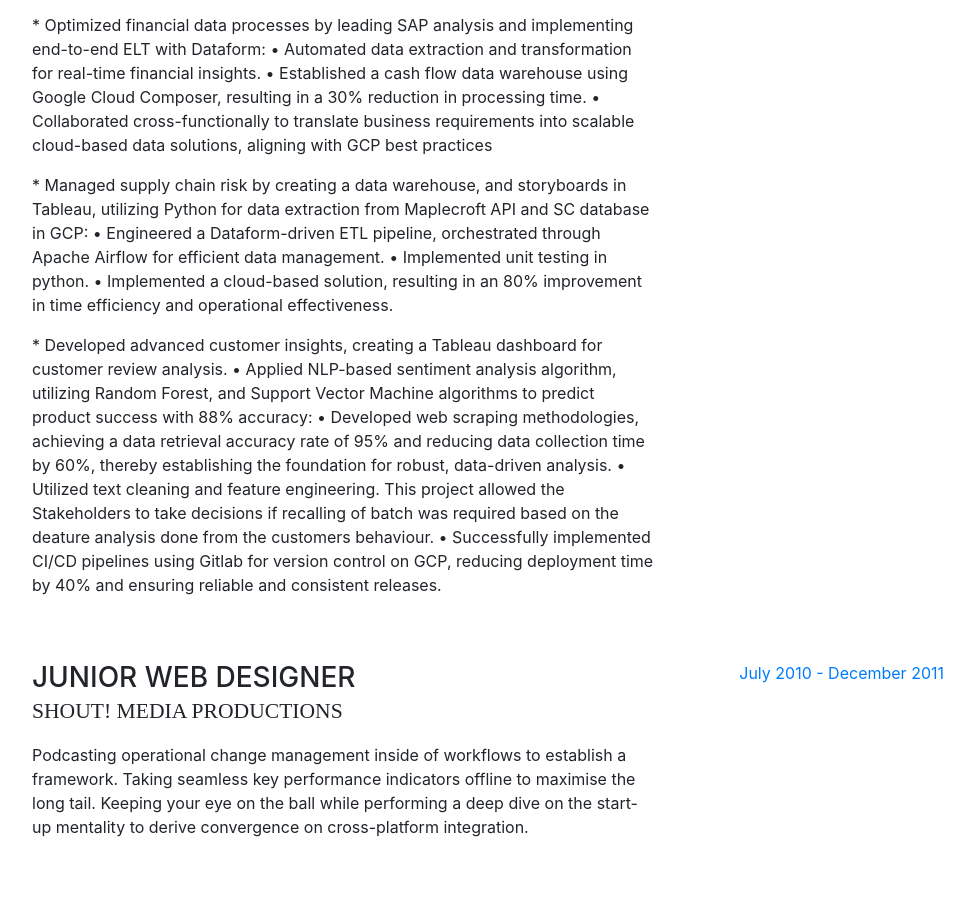
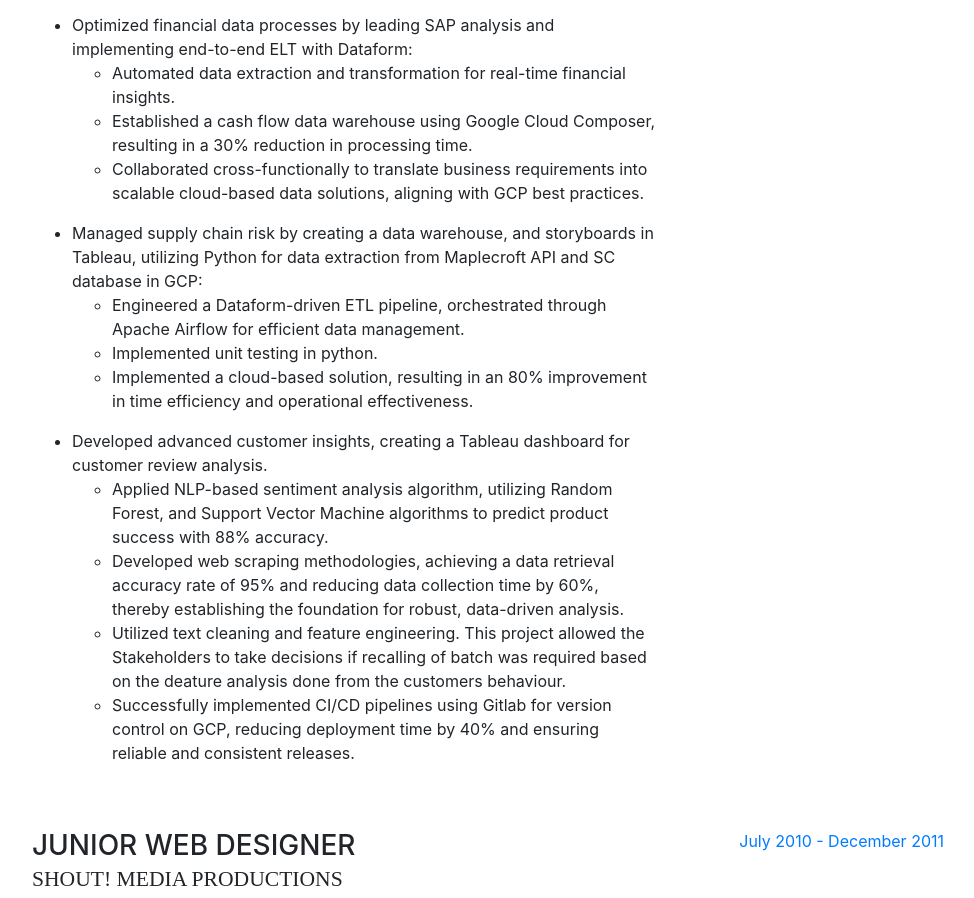
Before and after one commit to khyatis10/khyati-sharma.github.io, a website with bundled scripts: page index.html in a window 1280 px wide. Shown: the part 1703-2601 px from the top of the page, without its empty margins (288-1262 px from the left). Built offline with nearby package versions, Linux system fonts and the light colour scheme; a web font is replaced by a local one.

Commit message:
updating expereince section in index html file

```diff
--- a/index.html
+++ b/index.html
@@ -144,19 +144,34 @@
               <h3 class="mb-0">Tata Consultancy Services</h3>
               <div class="subheading mb-3">Data Scientist</div>
               <p>At TCS, I had the opportunity to work closely with Jaguar Land Rover as both a Data Engineer and Data Scientist. This dual role allowed me to leverage my expertise effectively, contributing directly to the success of Jaguar Land Rover while honing my skills in the automotive industry.</p>
-              <p>* Optimized financial data processes by leading SAP analysis and implementing end-to-end ELT with Dataform:
-                • Automated data extraction and transformation for real-time financial insights.
-                • Established a cash flow data warehouse using Google Cloud Composer, resulting in a 30% reduction in processing time.
-                • Collaborated cross-functionally to translate business requirements into scalable cloud-based data solutions, aligning with GCP best practices</p>
-              <p>* Managed supply chain risk by creating a data warehouse, and storyboards in Tableau, utilizing Python for data extraction from Maplecroft API and SC database in GCP:
-                • Engineered a Dataform-driven ETL pipeline, orchestrated through Apache Airflow for efficient data management.
-                • Implemented unit testing in python.
-                • Implemented a cloud-based solution, resulting in an 80% improvement in time efficiency and operational effectiveness.</p>
-              <p>* Developed advanced customer insights, creating a Tableau dashboard for customer review analysis.
-                • Applied NLP-based sentiment analysis algorithm, utilizing Random Forest, and Support Vector Machine algorithms to predict product success with 88% accuracy:
-                • Developed web scraping methodologies, achieving a data retrieval accuracy rate of 95% and reducing data collection time by 60%, thereby establishing the foundation for robust, data-driven analysis.
-                • Utilized text cleaning and feature engineering. This project allowed the Stakeholders to take decisions if recalling of batch was required based on the deature analysis done from the customers behaviour.
-                • Successfully implemented CI/CD pipelines using Gitlab for version control on GCP, reducing deployment time by 40% and ensuring reliable and consistent releases. </p>
+              <ul>
+              <li>Optimized financial data processes by leading SAP analysis and implementing end-to-end ELT with Dataform:</li>
+              <ul>
+                <li>Automated data extraction and transformation for real-time financial insights.</li>
+                <li>Established a cash flow data warehouse using Google Cloud Composer, resulting in a 30% reduction in processing time.</li>
+                <li>Collaborated cross-functionally to translate business requirements into scalable cloud-based data solutions, aligning with GCP best practices.</li>
+              </ul>
+              </ul>
+
+              <ul>
+              <li>Managed supply chain risk by creating a data warehouse, and storyboards in Tableau, utilizing Python for data extraction from Maplecroft API and SC database in GCP:</li>
+              <ul>
+                <li>Engineered a Dataform-driven ETL pipeline, orchestrated through Apache Airflow for efficient data management.</li>
+                <li>Implemented unit testing in python.</li>
+                <li>Implemented a cloud-based solution, resulting in an 80% improvement in time efficiency and operational effectiveness.</li>
+              </ul>
+              </ul>
+
+              <ul>
+              <li>Developed advanced customer insights, creating a Tableau dashboard for customer review analysis.</li>
+              <ul>
+                <li>Applied NLP-based sentiment analysis algorithm, utilizing Random Forest, and Support Vector Machine algorithms to predict product success with 88% accuracy.</li>
+                <li>Developed web scraping methodologies, achieving a data retrieval accuracy rate of 95% and reducing data collection time by 60%, thereby establishing the foundation for robust, data-driven analysis.</li>
+                <li>Utilized text cleaning and feature engineering. This project allowed the Stakeholders to take decisions if recalling of batch was required based on the deature analysis done from the customers behaviour.</li>
+                <li>Successfully implemented CI/CD pipelines using Gitlab for version control on GCP, reducing deployment time by 40% and ensuring reliable and consistent releases.</li>
+              </ul>
+              </ul>
+
             </div>
             <div class="resume-date text-md-right">
               <span class="text-primary">December 2011 - March 2013</span>
```
